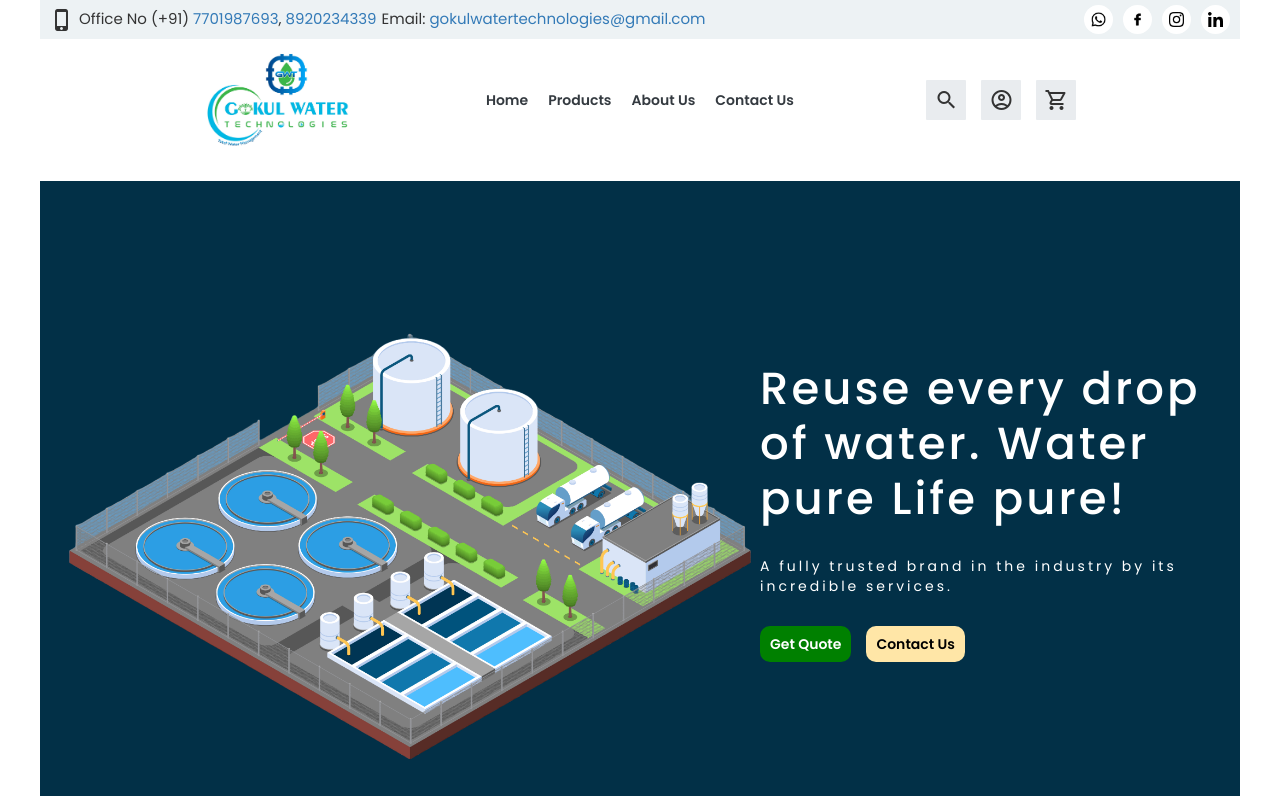
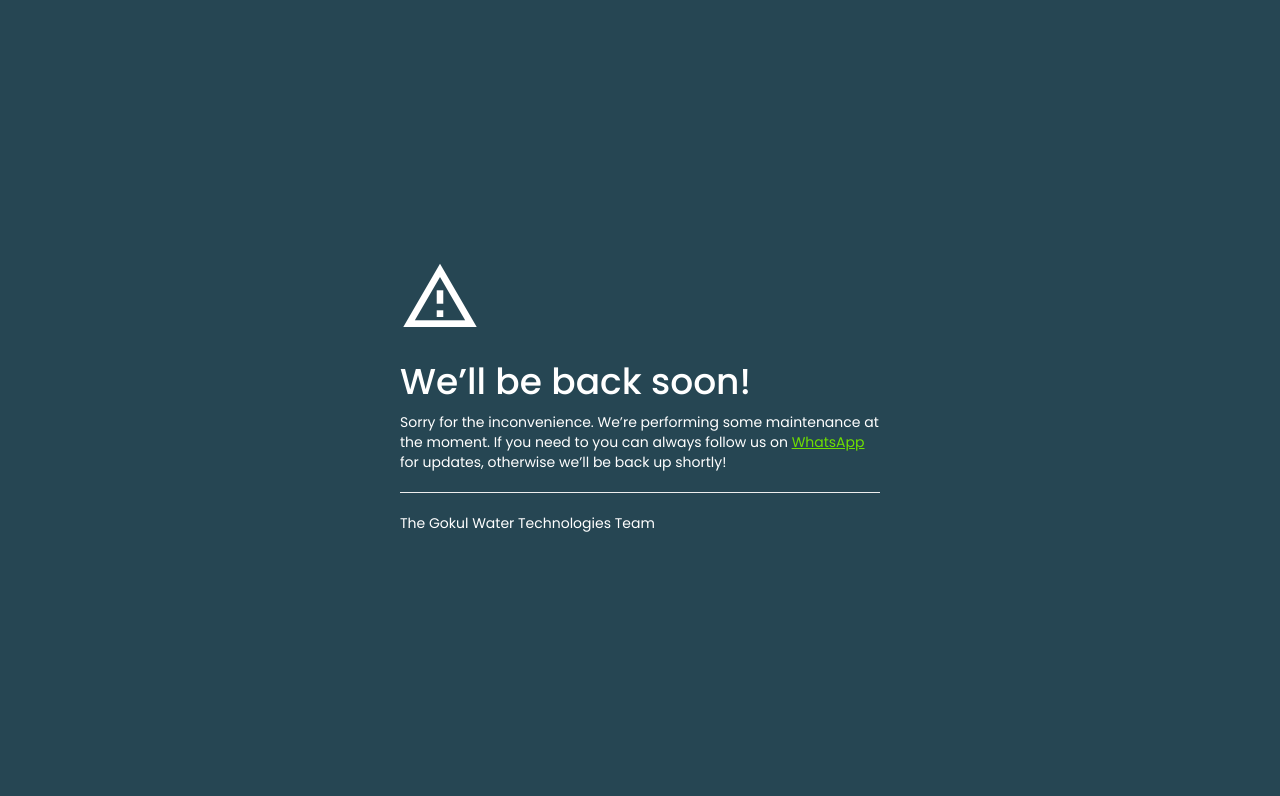
Before and after one commit to RehmanTyagi/gokul-water-technologies-app, a React (Create React App) app: page / in a window 1280 px wide. Shown: the top 796 px of the page. Built offline with nearby package versions, Linux system fonts and the light colour scheme.

Commit message:
made maintenance message

```diff
--- a/src/App.js
+++ b/src/App.js
@@ -5,16 +5,18 @@ import HeroSlider from "./components/heroSlider";
 import Services from "./components/services/services";
 import ClientSection from "./components/clients/clients-section";
 import CompanyMileStone from "./components/company-milestone";
+import DevelopMessage from "./components/developmentmessage/developmentmessage";
 function App() {
   return (
     <div>
       {/* <NewsLetter /> */}
-      <TopHeader />
+      {/* <TopHeader />
       <Navbar />
       <HeroSlider />
       <Services />
       <CompanyMileStone />
-      <ClientSection />
+      <ClientSection /> */}
+      <DevelopMessage />
     </div>
   );
 }
--- /dev/null
+++ b/src/components/developmentmessage/developmentmessage.css
@@ -0,0 +1,26 @@
+.message-container {
+  max-width: 50rem;
+  padding: 1rem;
+}
+body {
+  background-color: #264653;
+  display: grid;
+  color: white;
+  place-items: center;
+  height: 100vh;
+}
+
+.message-container span {
+  font-size: 8rem;
+}
+
+.message-container a {
+  color: #70e000;
+  text-decoration: underline;
+}
+
+@media (max-width: 425px) {
+  .message-container {
+    text-align: center;
+  }
+}
--- /dev/null
+++ b/src/components/developmentmessage/developmentmessage.js
@@ -0,0 +1,20 @@
+import "../developmentmessage/developmentmessage.css";
+const developMessage = () => {
+  return (
+    <div className="message-container">
+      <span class="material-icons-outlined">warning_amber</span>
+      <h1>We’ll be back soon!</h1>
+      <p>
+        Sorry for the inconvenience. We’re performing some maintenance at the
+        moment. If you need to you can always follow us on{" "}
+        <a href="tel:+91 77019 87693">WhatsApp</a> for updates, otherwise we’ll
+        be back up shortly!
+      </p>
+      <div>
+        <hr />
+        <p>The Gokul Water Technologies Team</p>
+      </div>
+    </div>
+  );
+};
+export default developMessage;
```
